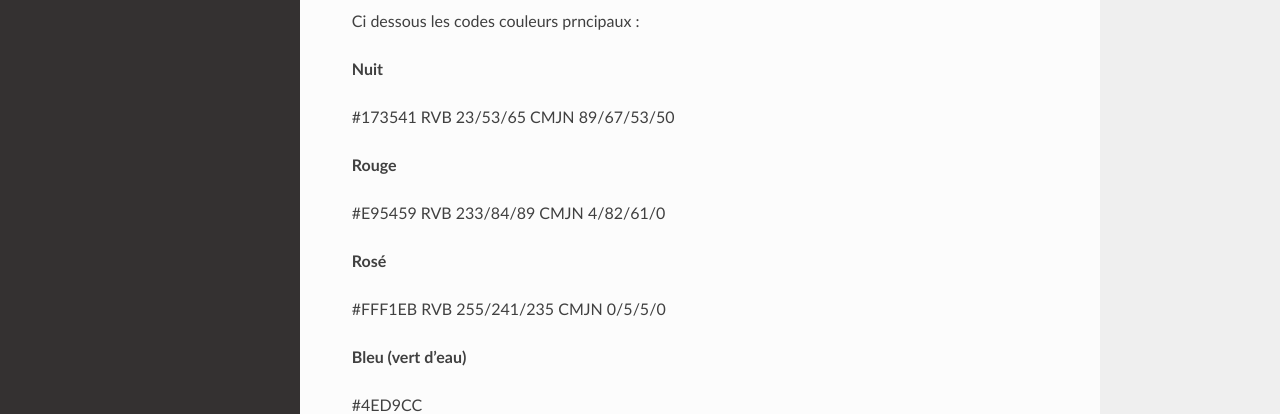
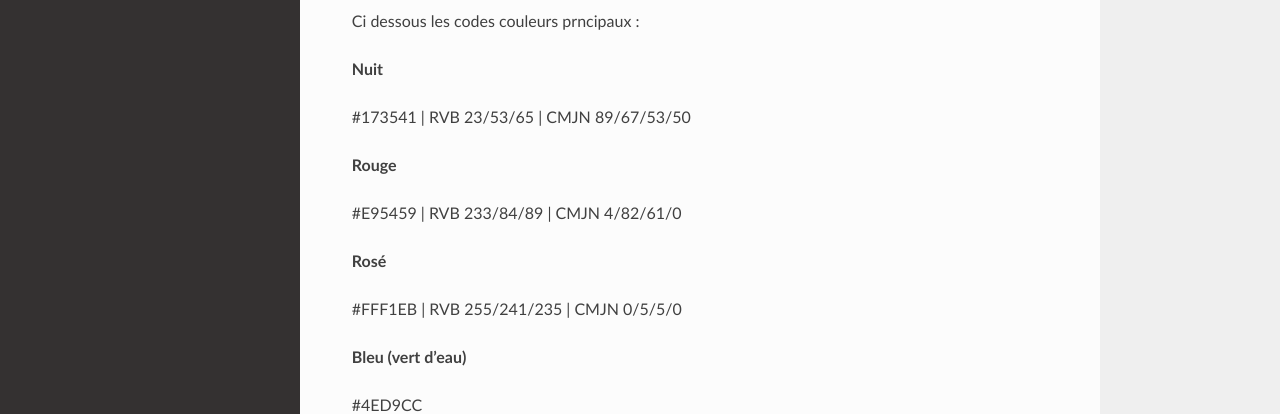
Before and after one commit to datactivist/documentation-datactivist, a Sphinx documentation site: the page built from docs/source/missions-quotidien.md, in a window 1280 px wide and 1071 px high. Shown: the part 464-878 px from the top of the window. Built offline with Sphinx 7.4.7 and the Read the Docs theme 2.0.0, drawn with Linux system fonts in a browser that asks for light colours.

```diff
--- a/docs/source/missions-quotidien.md
+++ b/docs/source/missions-quotidien.md
@@ -16,18 +16,15 @@ Ci dessous les codes couleurs prncipaux :
 
 **Nuit**
 
-#173541
-RVB 23/53/65 CMJN 89/67/53/50
+#173541 | RVB 23/53/65 | CMJN 89/67/53/50
 
 **Rouge**
 
-#E95459
-RVB 233/84/89 CMJN 4/82/61/0
+#E95459 | RVB 233/84/89 | CMJN 4/82/61/0
 
 **Rosé**
 
-#FFF1EB
-RVB 255/241/235 CMJN 0/5/5/0
+#FFF1EB | RVB 255/241/235 | CMJN 0/5/5/0
 
 **Bleu (vert d'eau)**
 
```
